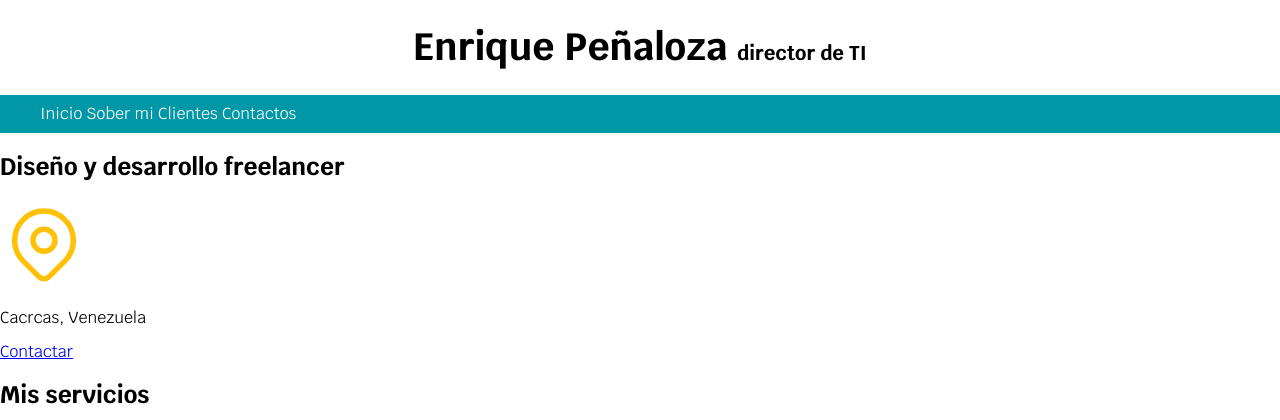
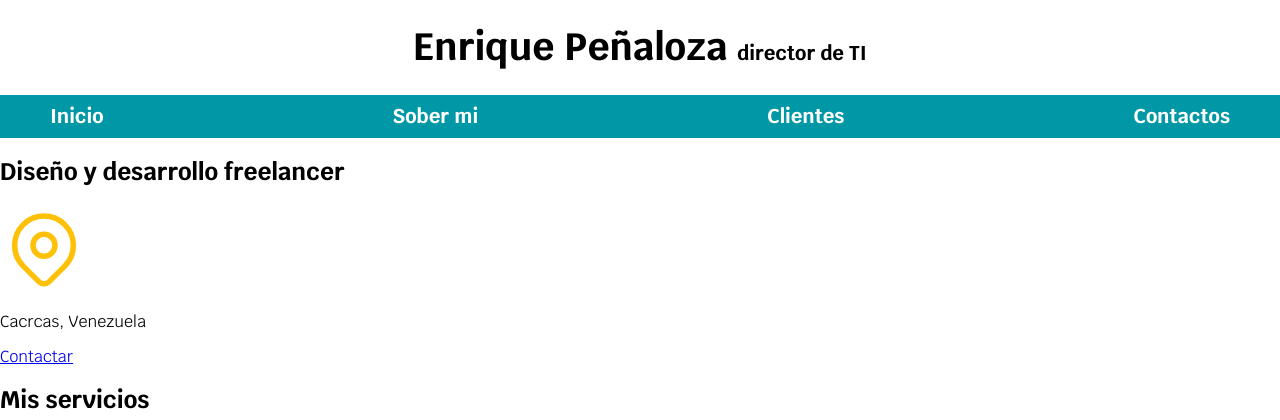
Before and after one commit to mundoenrique/desarrollo-web-juan-pablo, a PHP site: page / in a window 1280 px wide. Shown: the top 420 px of the page. Run offline with PHP 8.4, Linux system fonts and the light colour scheme.

Commit message:
Flex para la navegación

```diff
--- a/freelancer/css/styles.css
+++ b/freelancer/css/styles.css
@@ -50,9 +50,18 @@ body {
   background-color: var(--secundario);
 }
 .navegacion-principal {
-  padding: 1rem;
+  display: flex;
+  justify-content: space-between;
 }
 .navegacion-principal a {
+  padding: 1rem;
   color: var(--blanco);
   text-decoration: none;
+  font-size: 2rem;
+  font-weight: 700;
 }
+
+.navegacion-principal a:hover {
+  background-color: var(--primario);
+  color: var(--oscuro);
+}
```
